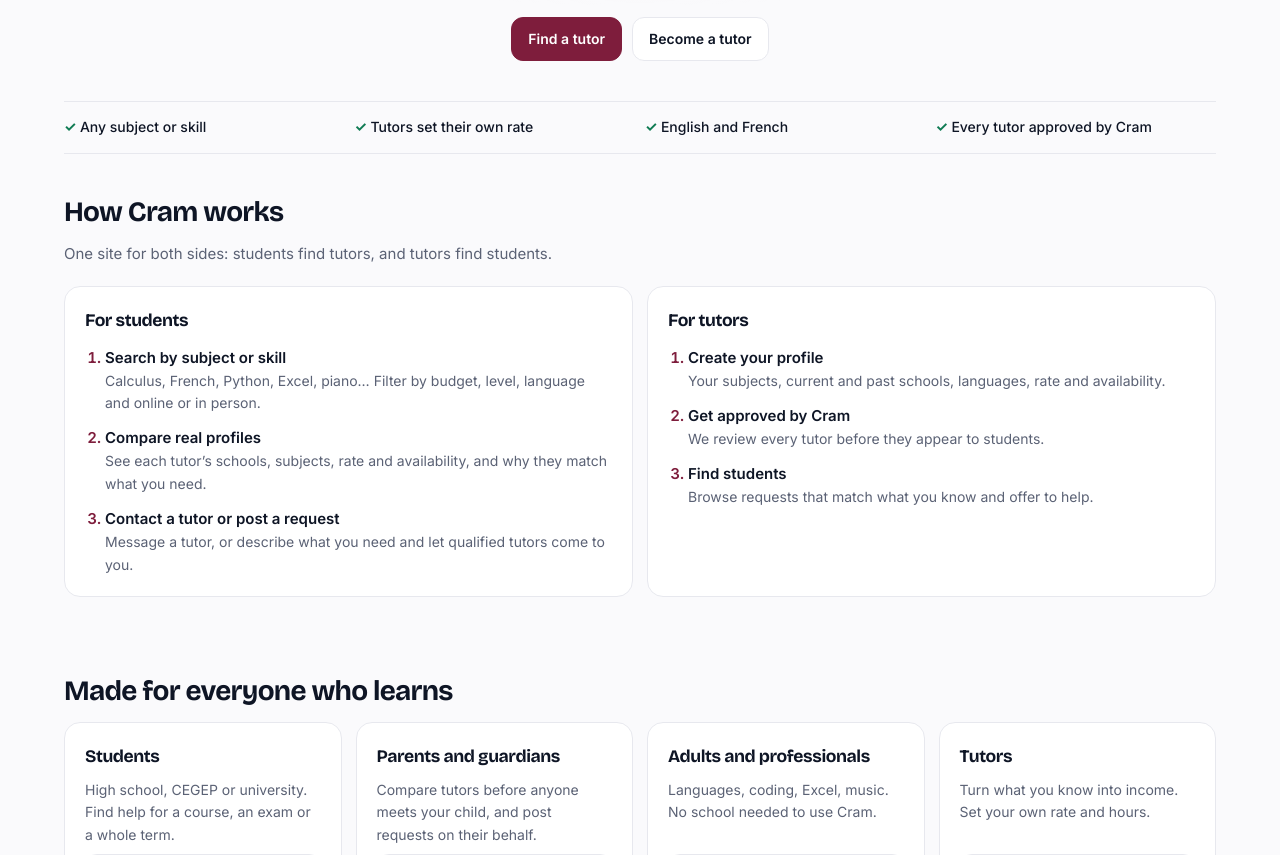
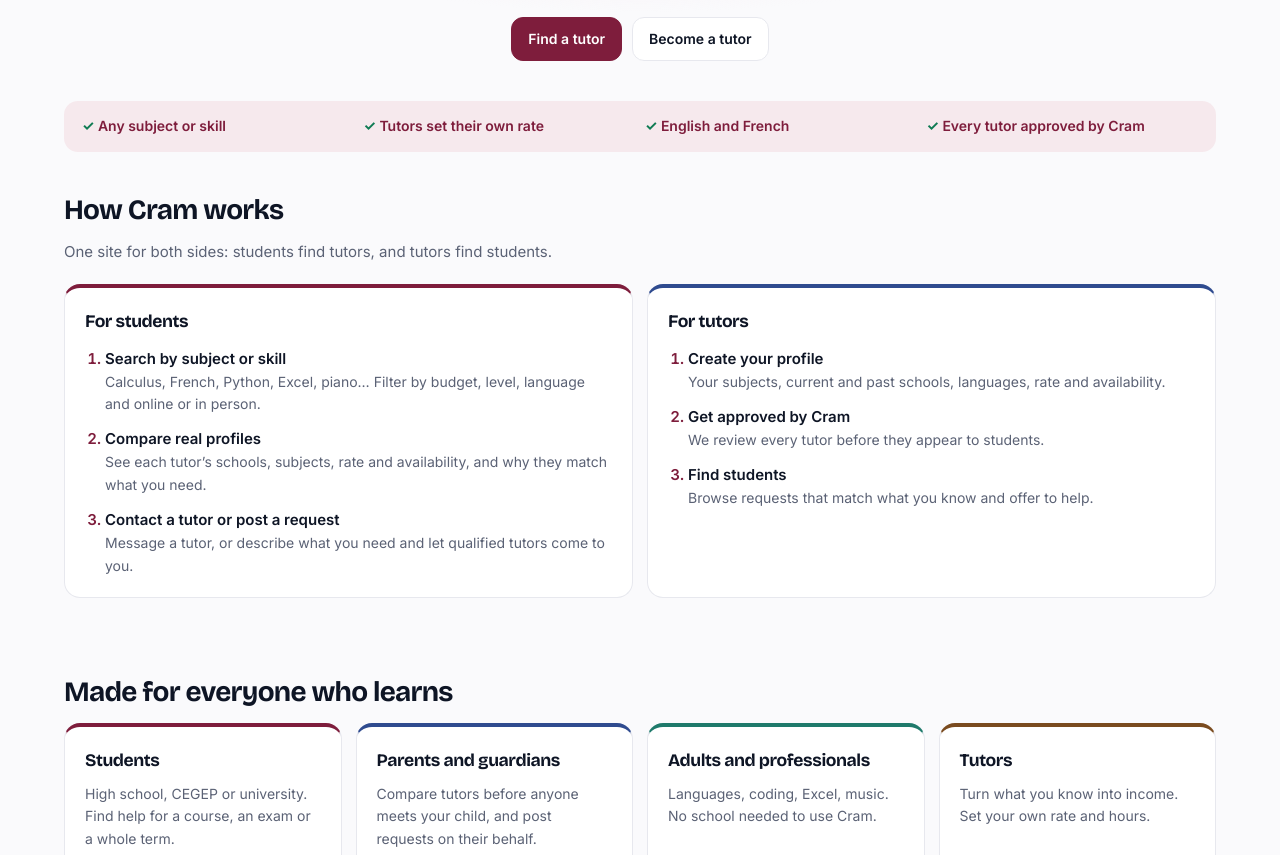
Before and after one commit to charboula/cram, a plain HTML site: page index.html in a window 1280 px wide. Shown: the part 278-1133 px from the top of the page. Drawn offline with nearby package versions, Linux system fonts and the light colour scheme.

Commit message:
White theme by default and more brand colour on the home page
Co-Authored-By: Claude Opus 5.5 <noreply@anthropic.com>
Claude-Session: https://claude.ai/code/session_01R7kirjK2R68x7oJ2Nsqo4P

```diff
--- a/css/cram.css
+++ b/css/cram.css
@@ -1,6 +1,6 @@
 /* Cram styles: colours (light and dark), layout, buttons, cards, forms. */
+/* Light (white) theme is the default for everyone, even if the device is in dark mode. */
 :root{--bg:#FAFAFC;--s:#fff;--ink:#0E1525;--mu:#5B6275;--ac:#7E1D3C;--ac2:#F6E9ED;--ln:#E7E8EE;--ok:#0F7B53;--wa:#9A6700;--r:16px;box-sizing:border-box}
-@media (prefers-color-scheme:dark){:root:not([data-theme="light"]){--bg:#0B1020;--s:#141B30;--ink:#F1F3FA;--mu:#9AA3C0;--ac:#C2476B;--ac2:#2A1B2A;--ln:#262E4A;--ok:#4CC38A;--wa:#E0A83A}}
 :root[data-theme="dark"]{--bg:#0B1020;--s:#141B30;--ink:#F1F3FA;--mu:#9AA3C0;--ac:#C2476B;--ac2:#2A1B2A;--ln:#262E4A;--ok:#4CC38A;--wa:#E0A83A}
 *,*::before,*::after{box-sizing:inherit}
 html{scroll-behavior:smooth;scroll-padding-top:80px}
@@ -94,3 +94,9 @@ details.c{padding:0}details summary{cursor:pointer;font-weight:600;padding:16px
 #foot a{color:var(--ac);font-weight:600}
 /* School search inside forms: full width, aligned left */
 .c .sbox{margin:0;max-width:none}.c .sbox input{box-shadow:none;padding:11px 12px 11px 40px;font-size:16px}.c .sbox::before{top:6px;left:13px}
+/* Home page colour: brand-coloured hero glow, coloured cards and a bold call-to-action band */
+.hero.solo{background:radial-gradient(70% 90% at 50% 0%,#F3D3DD 0%,#FBEFF3 45%,transparent 80%);border-radius:0 0 28px 28px}
+.strip{background:var(--ac2);border:0;border-radius:14px;padding:14px 18px;color:var(--ac);font-weight:600}
+.home-two .c{border-top:4px solid var(--ac)}.home-two .c:nth-child(2){border-top-color:#2F4B8F}
+.aud .c:nth-child(1){border-top:4px solid var(--ac)}.aud .c:nth-child(2){border-top:4px solid #2F4B8F}.aud .c:nth-child(3){border-top:4px solid #1F7A6B}.aud .c:nth-child(4){border-top:4px solid #7A4B1F}
+.cta-band{background:linear-gradient(135deg,var(--ac),#A8325A)!important;color:#fff;border:0}.cta-band .sub{color:#F6E9ED}.cta-band .btn{background:#fff;color:var(--ac);border-color:#fff}
--- a/js/pages.js
+++ b/js/pages.js
@@ -37,7 +37,7 @@ function home() {
     h("div", { class: "strip rv" }, ...[["Any subject or skill", "Toute matière ou compétence"], ["Tutors set their own rate", "Les tuteurs fixent leur tarif"], ["English and French", "Anglais et français"], ["Every tutor approved by Cram", "Chaque tuteur approuvé par Cram"]].map(([a, b]) =>
       h("div", {}, h("span", { style: "color:var(--ok);font-weight:700" }, "✓ "), t(a, b)))),
     h("section", {}, ...heading("How Cram works", "Comment fonctionne Cram", "One site for both sides: students find tutors, and tutors find students.", "Un seul site pour les deux côtés : les élèves trouvent des tuteurs, et les tuteurs trouvent des élèves."),
-      h("div", { class: "g2" },
+      h("div", { class: "g2 home-two" },
         h("div", { class: "c rv" }, h("h3", {}, t("For students", "Pour les élèves")), steps(studentSteps)),
         h("div", { class: "c rv" }, h("h3", {}, t("For tutors", "Pour les tuteurs")), steps(tutorSteps)))),
     h("section", {}, ...heading("Made for everyone who learns", "Pour tous ceux qui apprennent", "", ""),
@@ -53,7 +53,7 @@ function home() {
           h("ul", { class: "mu", style: "padding-left:18px;margin:8px 0 0" }, h("li", {}, t("Tutors set their own rate", "Les tuteurs fixent leur tarif")), h("li", {}, t("Someone who knows your exact course or skill", "Quelqu’un qui connaît ton cours ou ta compétence")), h("li", {}, t("Evenings, weekends and a regular weekly slot", "Soirs, fins de semaine et une plage hebdomadaire régulière")))))),
     h("section", {}, h("h2", { class: "rv" }, t("Common questions", "Questions fréquentes")),
       h("div", { class: "tc rv", style: "margin-top:14px" }, ...faq.map(([q, qf, a, af]) => h("details", { class: "c" }, h("summary", {}, t(q, qf)), h("p", {}, t(a, af)))))),
-    h("section", {}, h("div", { class: "c rv", style: "background:var(--ac2);padding:28px" },
+    h("section", {}, h("div", { class: "c rv cta-band", style: "padding:28px" },
       h("h2", {}, t("Know a subject well? Tutor it.", "Tu maîtrises une matière? Enseigne-la.")),
       h("p", { class: "sub", style: "margin-bottom:14px" }, t("Create your profile, set your rate, and find students who need help. Every tutor is reviewed by Cram before appearing.", "Crée ton profil, fixe ton tarif et trouve des élèves qui ont besoin d’aide. Chaque tuteur est vérifié par Cram avant d’apparaître.")),
       h("button", { class: "btn", onclick: join("tutor") }, t("Create a tutor account", "Créer un compte tuteur")))));
```
